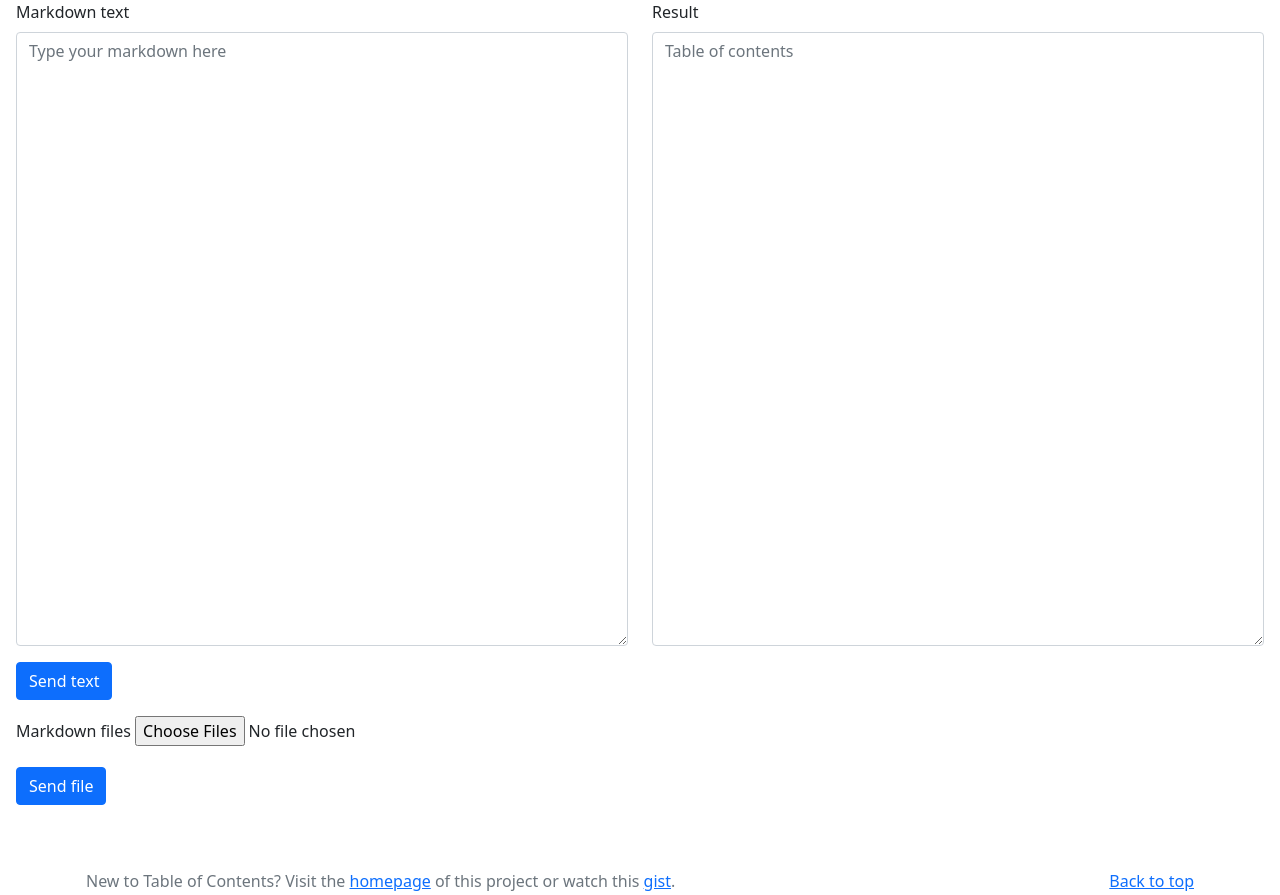
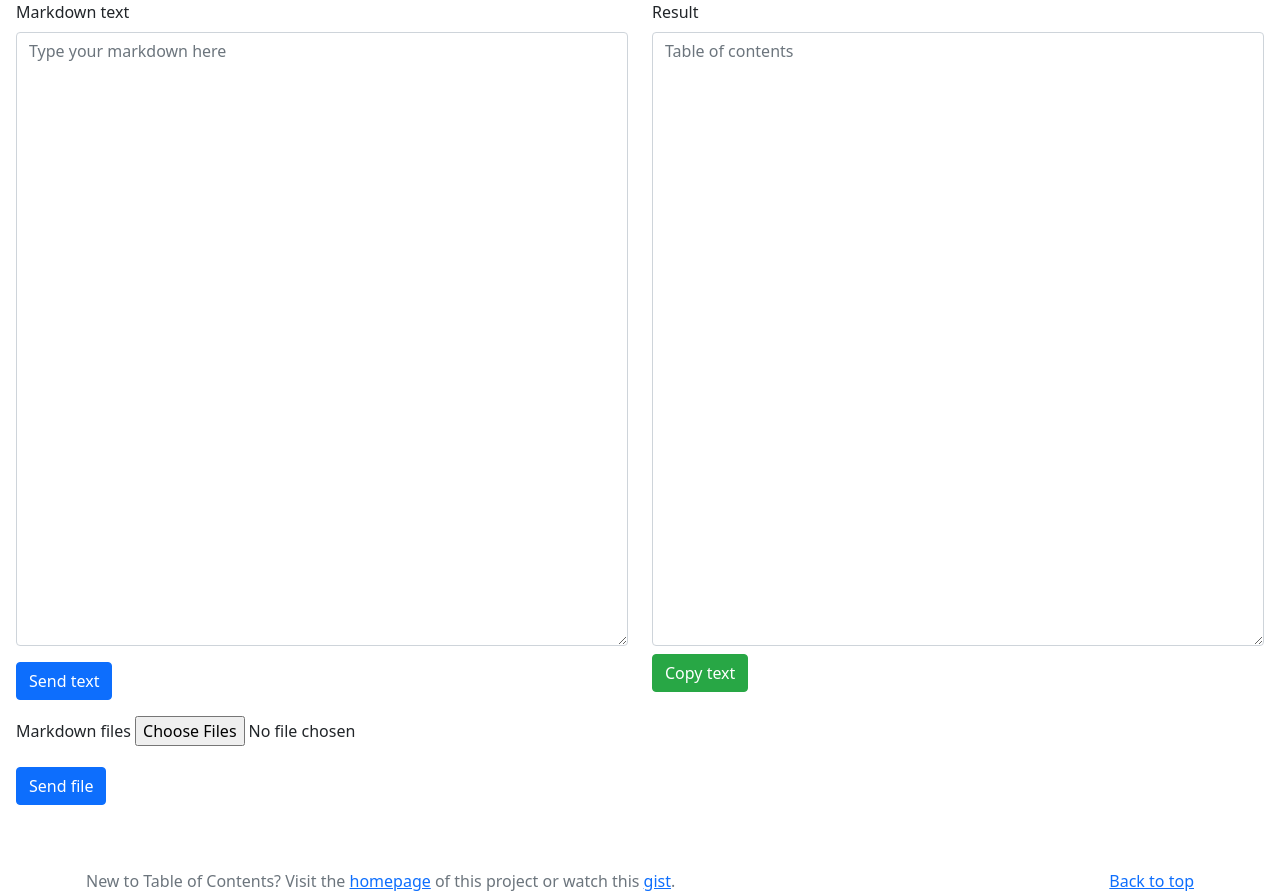
Before and after one commit to mezgoodle/TOC-generator, a Flask app: page / in a window 1280 px wide. Shown: the top 895 px of the page. Run offline with Flask 2, Linux system fonts and the light colour scheme; some libraries are stand-ins or nearby versions.

Commit message:
Add button and functionality

```diff
--- /dev/null
+++ b/static/js/script.js
@@ -0,0 +1,20 @@
+const copy = () => {
+	/* Get the text field */
+	const copyText = document.getElementById('textarea2');
+
+	/* Check if value is not empty */
+	if (copyText.value) {
+		/* Select the text field */
+		copyText.select();
+		copyText.setSelectionRange(0, 99999); /*For mobile devices*/
+
+		/* Copy the text inside the text field */
+		document.execCommand("copy");
+
+		/* Alert the copied text */
+		alert("Text has been copied");
+	} else {
+		alert('Result is empty');
+	}
+	console.log(copyText.value);
+}
--- a/templates/index.html
+++ b/templates/index.html
@@ -36,6 +36,7 @@
             <div class="mb-3">
               <label for="textarea2" class="form-label">Result</label>
               <textarea class="form-control" id="textarea2" rows="{{rows}}" placeholder="Table of contents">{% if result %}{{result}}{% endif %}</textarea>
+              <button type="button" onclick="copy()" class="btn btn-success mt-2">Copy text</button>
             </div>
           </form>
         </div>
@@ -44,6 +45,7 @@
 
     {% include 'includes/footer.html' %}
     <!-- Optional JavaScript -->
+    <script src="{{ url_for('static', filename='js/script.js') }}"></script>
     <!-- Popper.js first, then Bootstrap JS -->
     <script src="https://cdn.jsdelivr.net/npm/popper.js@1.16.0/dist/umd/popper.min.js" integrity="sha384-Q6E9RHvbIyZFJoft+2mJbHaEWldlvI9IOYy5n3zV9zzTtmI3UksdQRVvoxMfooAo" crossorigin="anonymous"></script>
     <script src="https://stackpath.bootstrapcdn.com/bootstrap/5.0.0-alpha1/js/bootstrap.min.js" integrity="sha384-oesi62hOLfzrys4LxRF63OJCXdXDipiYWBnvTl9Y9/TRlw5xlKIEHpNyvvDShgf/" crossorigin="anonymous"></script>
```
